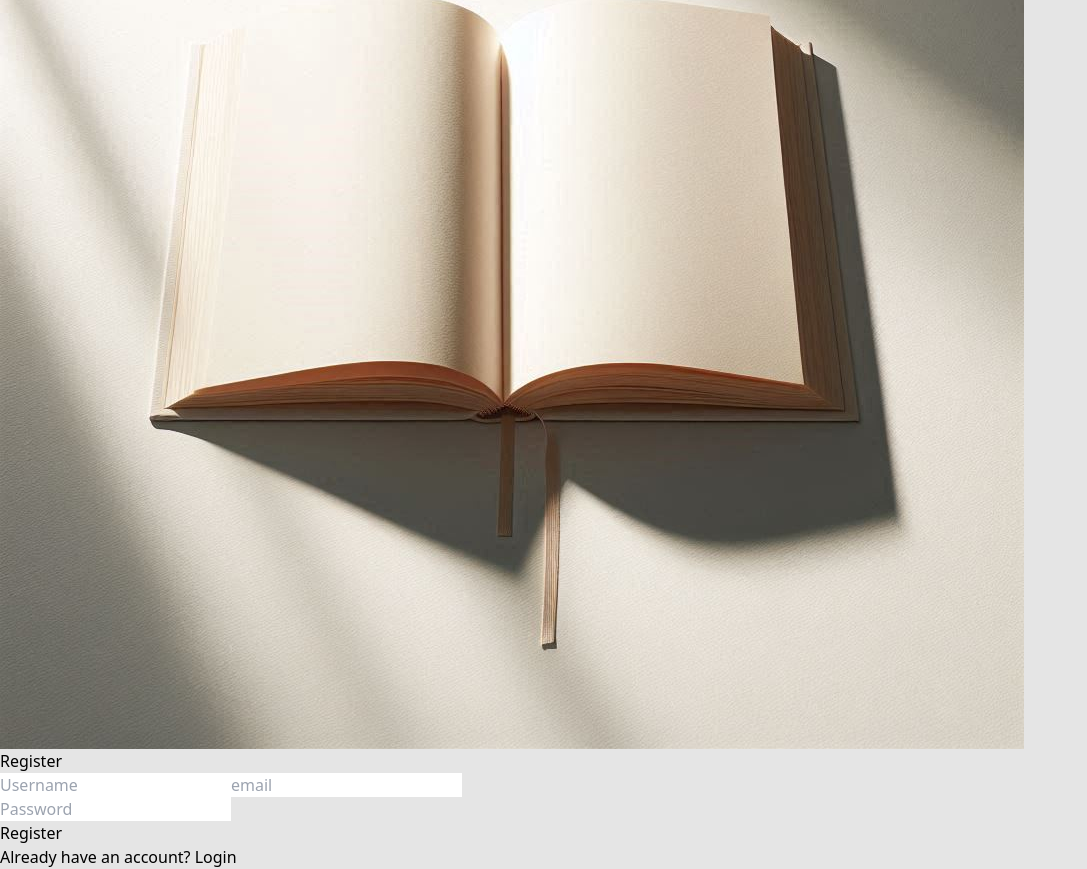
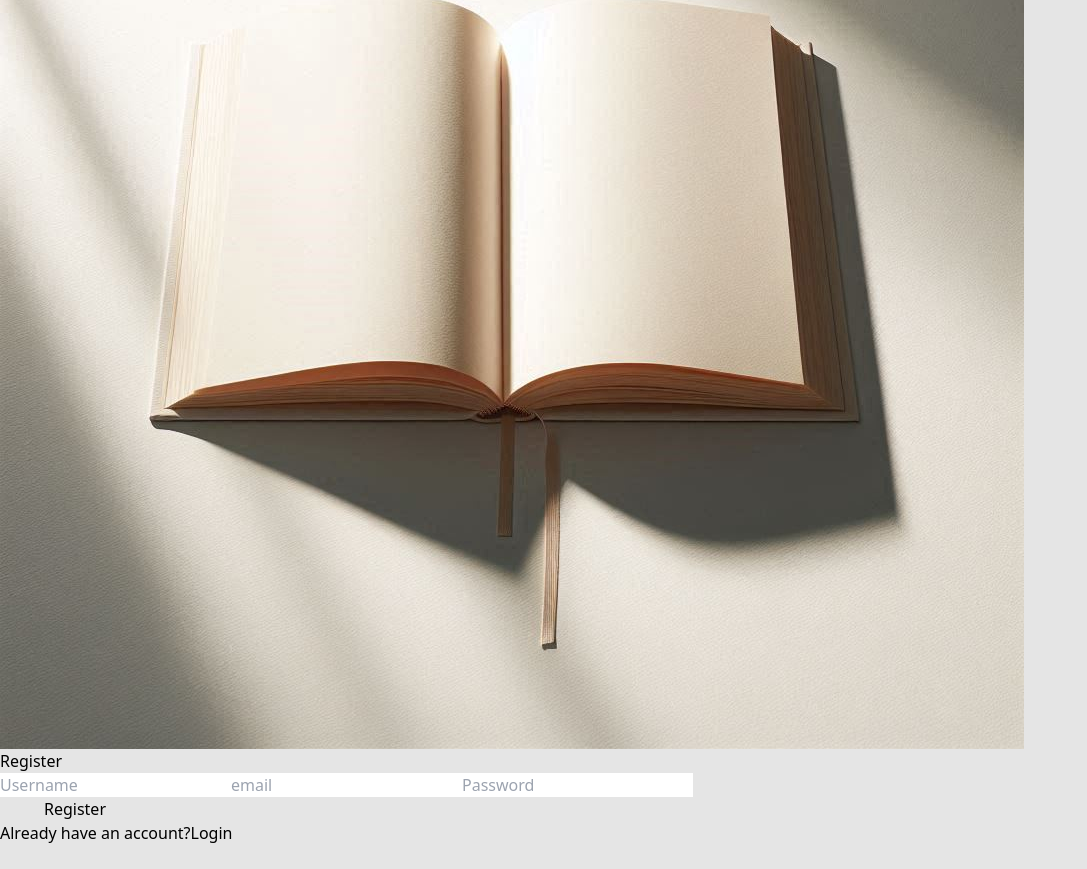
Before and after one commit to mokshanirugutti/dictionary_book, a React (Vite) app in the folder frontend/: page /register in a window 1280 px wide. Shown: the part 275-1144 px from the top of the page, without its empty margins (0-1087 px from the left). After the commit the page ends 1120 px from the top, so only its background shows below. Built offline with nearby package versions, Linux system fonts and the light colour scheme; no server answers.

Commit message:
submit button animation

```diff
--- a/frontend/src/auth/Login.tsx
+++ b/frontend/src/auth/Login.tsx
@@ -73,7 +73,7 @@ const Login: React.FC = () => {
           <button className='text-sm mt-2' onClick={handleForgotPassword}>Forgot password </button>
           <p className="text-center text-slate-400 mt-1 pb-5">
             Don't have an account?
-            <a href="/register" className="underline-animation"> Register</a>
+            <a href="/register" className="underline-animation ml-2"> Register</a>
           </p>
         </div>
       </div>
--- a/frontend/src/auth/OtpValidation.tsx
+++ b/frontend/src/auth/OtpValidation.tsx
@@ -1,33 +1,35 @@
-import React, { useState, useEffect } from 'react';
-import AccountCircleIcon from '@mui/icons-material/AccountCircle';
-import { toast, ToastContainer } from 'react-toastify';
-import 'react-toastify/dist/ReactToastify.css';
-import { useAuth } from './authProvider';
-import { useLocation, useNavigate } from 'react-router-dom';
-import ResetPassword from '../components/ResetPassword';
+import React, { useState, useEffect } from "react";
+import AccountCircleIcon from "@mui/icons-material/AccountCircle";
+import { toast, ToastContainer } from "react-toastify";
+import "react-toastify/dist/ReactToastify.css";
+import { useAuth } from "./authProvider";
+import { useLocation, useNavigate } from "react-router-dom";
+import ResetPassword from "../components/ResetPassword";
+import ClickWaitButton from "../components/ClickWaitButton";
 interface OTPValidationProps {
   email: string;
-  purpose: string
+  purpose: string;
 }
 
 const OTPValidation: React.FC<OTPValidationProps> = () => {
   const location = useLocation();
-  const { email, purpose } = location.state || { email: '', purpose: '' };
+  const { email, purpose } = location.state || { email: "", purpose: "" };
 
   const navigate = useNavigate();
-  const [newpassword, setNewPassword] = useState('')
-  const {HandleOtp,errorMessage,successMessage, resetPasswordRequest} = useAuth();
-  const [otp, setOtp] = useState<string[]>(Array(6).fill(''));
+  const [newpassword, setNewPassword] = useState("");
+  const { HandleOtp, errorMessage, successMessage, resetPasswordRequest } =
+    useAuth();
+  const [otp, setOtp] = useState<string[]>(Array(6).fill(""));
   const [timer, setTimer] = useState<number>(45);
   const [isResendEnabled, setIsResendEnabled] = useState<boolean>(false);
 
-  useEffect(() =>{
-      if(errorMessage){
-        toast.error(errorMessage)
-      }else if (successMessage){
-        toast.success((successMessage))
+  useEffect(() => {
+    if (errorMessage) {
+      toast.error(errorMessage);
+    } else if (successMessage) {
+      toast.success(successMessage);
     }
-  },[errorMessage,successMessage])
+  }, [errorMessage, successMessage]);
 
   useEffect(() => {
     let interval: NodeJS.Timeout;
@@ -41,15 +43,18 @@ const OTPValidation: React.FC<OTPValidationProps> = () => {
     return () => clearInterval(interval);
   }, [timer]);
 
-  const handleChange = (e: React.ChangeEvent<HTMLInputElement>, index: number) => {
+  const handleChange = (
+    e: React.ChangeEvent<HTMLInputElement>,
+    index: number
+  ) => {
     const value = e.target.value;
-    if (/^[0-9]$/.test(value) || value === '') {
+    if (/^[0-9]$/.test(value) || value === "") {
       const newOtp = [...otp];
       newOtp[index] = value;
       setOtp(newOtp);
 
       // Move to the next input box if the value is not empty and not the last input
-      if (value !== '' && index < 5) {
+      if (value !== "" && index < 5) {
         const nextInput = document.getElementById(`otp-${index + 1}`);
         if (nextInput) {
           (nextInput as HTMLInputElement).focus();
@@ -58,8 +63,11 @@ const OTPValidation: React.FC<OTPValidationProps> = () => {
     }
   };
 
-  const handleKeyDown = (e: React.KeyboardEvent<HTMLInputElement>, index: number) => {
-    if (e.key === 'Backspace' && otp[index] === '') {
+  const handleKeyDown = (
+    e: React.KeyboardEvent<HTMLInputElement>,
+    index: number
+  ) => {
+    if (e.key === "Backspace" && otp[index] === "") {
       // Move to the previous input box if backspace is pressed and the current input is empty
       if (index > 0) {
         const prevInput = document.getElementById(`otp-${index - 1}`);
@@ -71,22 +79,21 @@ const OTPValidation: React.FC<OTPValidationProps> = () => {
   };
 
   const handleSubmit = () => {
-    const otpValue = otp.join('');
+    const otpValue = otp.join("");
     if (otpValue.length < 6) {
-      toast.error('Invalid OTP. Please enter all 6 digits.');
+      toast.error("Invalid OTP. Please enter all 6 digits.");
     } else {
       // console.log('logging in otp validation for password');
       // console.log(email,otp,purpose,newpassword);
-      HandleOtp({email,otp:otpValue,purpose,navigate,newpassword});
+      HandleOtp({ email, otp: otpValue, purpose, navigate, newpassword });
     }
   };
 
-
   const handleResendOTP = () => {
-    setOtp(Array(6).fill(''));
+    setOtp(Array(6).fill(""));
     setTimer(45);
     setIsResendEnabled(false);
-    resetPasswordRequest({email,navigate});
+    resetPasswordRequest({ email, navigate });
   };
 
   return (
@@ -97,8 +104,10 @@ const OTPValidation: React.FC<OTPValidationProps> = () => {
           <AccountCircleIcon className="mr-2" />
           {email}
         </p>
-        {purpose === 'verify-password-reset' && <ResetPassword updatePassword ={setNewPassword}/>}
-        <div className='flex flex-col'>
+        {purpose === "verify-password-reset" && (
+          <ResetPassword updatePassword={setNewPassword} />
+        )}
+        <div className="flex flex-col items-center">
           <div className="flex justify-center mb-2">
             {otp.map((_, index) => (
               <input
@@ -113,24 +122,20 @@ const OTPValidation: React.FC<OTPValidationProps> = () => {
               />
             ))}
           </div>
-        <div className='self-end'>
+          <div className="self-end">
             <button
               onClick={handleResendOTP}
               className={`mt-1  py-2 text-sm  text-blue-400 rounded hover:text-blue-500 ${
-            isResendEnabled ? '' : 'opacity-50 cursor-not-allowed'
+                isResendEnabled ? "" : "opacity-50 cursor-not-allowed"
               }`}
               disabled={!isResendEnabled}
             >
-          {isResendEnabled ? 'Resend OTP' : `Resend OTP in ${timer}s`}
+              {isResendEnabled ? "Resend OTP" : `Resend OTP in ${timer}s`}
             </button>
           </div>
+
+        <ClickWaitButton title="Submit" next={handleSubmit} />
         </div>
-        <button
-          onClick={handleSubmit}
-          className="mt-2 px-4 py-2 bg-blue-500 text-white rounded hover:bg-blue-600"
-        >
-          Submit
-        </button>
 
       </div>
       <ToastContainer />
--- a/frontend/src/auth/Register.tsx
+++ b/frontend/src/auth/Register.tsx
@@ -3,6 +3,7 @@ import book_desinged from "../assets/book_desinged.png";
 
 import { useNavigate } from "react-router-dom";
 import { useAuth } from './authProvider';
+import ClickWaitButton from '../components/ClickWaitButton';
 
 const Register: React.FC = () => {
   const { register , errorMessage } = useAuth();
@@ -30,12 +31,12 @@ const Register: React.FC = () => {
 
   return (
     <div className="grid justify-items-center content-center min-h-screen min-w-screen">
-      <div className="flex border rounded-xl p-10 bg-slate-300 shadow-lg">
-        <div className="size-80 hidden md:flex">
-          <img src={book_desinged} alt="Open Book" className='rounded-l-lg '/>
+      <div className="flex  bg-white rounded-md">
+        <div className="size-80 hidden md:flex p-2">
+          <img src={book_desinged} alt="Open Book" className='rounded-lg '/>
         </div>
-        <div className="w-80 text-center bg-white flex flex-col border rounded-2xl md:rounded-r-2xl md:rounded-none">
-          <h1 className="p-4">Register</h1>
+        <div className="w-80 text-center  flex flex-col justify-center items-center  rounded-2xl md:rounded-r-2xl md:rounded-none">
+          <h1 className="p-4 text-xl font-bold tracking-wide">Register</h1>
           {errorMessage && (
             <div className="text-red-500 font-bold mb-4">{errorMessage}</div>
           )}
@@ -67,9 +68,7 @@ const Register: React.FC = () => {
             />{error && (
                 <div className="text-red-500 font-bold">{error}</div>
               )}
-          </div>
-          <div className="border-black">
-            <input
+              <input
               className="p-2 m-2 border rounded"
               type="password"
               placeholder="Password"
@@ -77,12 +76,19 @@ const Register: React.FC = () => {
               value={password}
               onChange={handleChange}
             />
+
+          {/* <button className="bg-blue-500 hover:bg-blue-700 text-white font-bold py-2 px-4 rounded w-48 ml-16" onClick={handleSubmit}>
+            Register
+          </button> */}
+
           </div>
-          <button className="bg-blue-500 hover:bg-blue-700 text-white font-bold py-2 px-4 rounded w-48 ml-16" onClick={handleSubmit}>
-            Register
-          </button>
+          <div>
+          <ClickWaitButton title='Register' next ={handleSubmit} />
+
+          </div>
           <p className="text-center text-slate-400 mt-2 mb-2">
-            Already have an account? <a href="/login">Login</a>
+            Already have an account?
+            <a href="/login" className="underline-animation ml-2">Login</a>
           </p>
         </div>
       </div>
--- a/frontend/src/components/EmailInput.tsx
+++ b/frontend/src/components/EmailInput.tsx
@@ -4,6 +4,7 @@ import { toast, ToastContainer } from 'react-toastify';
 import 'react-toastify/dist/ReactToastify.css';
 import { useNavigate } from 'react-router-dom';
 import { useAuth } from '../auth/authProvider';
+import ClickWaitButton from './ClickWaitButton';
 
 const EmailInput: React.FC = () => {
   const [email, setEmail] = useState('');
@@ -28,19 +29,16 @@ const EmailInput: React.FC = () => {
         <div className="mb-6 mx-10 border border-gray-500 rounded-lg">
           <AccountCircleIcon className="mr-2" />
           <input
-            className="p-2 mx-2 w-72"
+            className="p-2 mx-2 w-72 focus:outline-none focus:ring-0"
             type="text"
             placeholder="Email"
             value={email}
             onChange={handleChange}
           />
         </div>
-        <button
-          onClick={handleEmailSubmit}
-          className="px-4 py-2 bg-blue-500 text-white rounded hover:bg-blue-600"
-        >
-          Submit
-        </button>
+        <div className="flex justify-center">
+          <ClickWaitButton title='Submit' next={handleEmailSubmit} />
+        </div>
       </div>
       <ToastContainer />
     </div>
```
Lines whose indentation alone changed are shown as unchanged.
